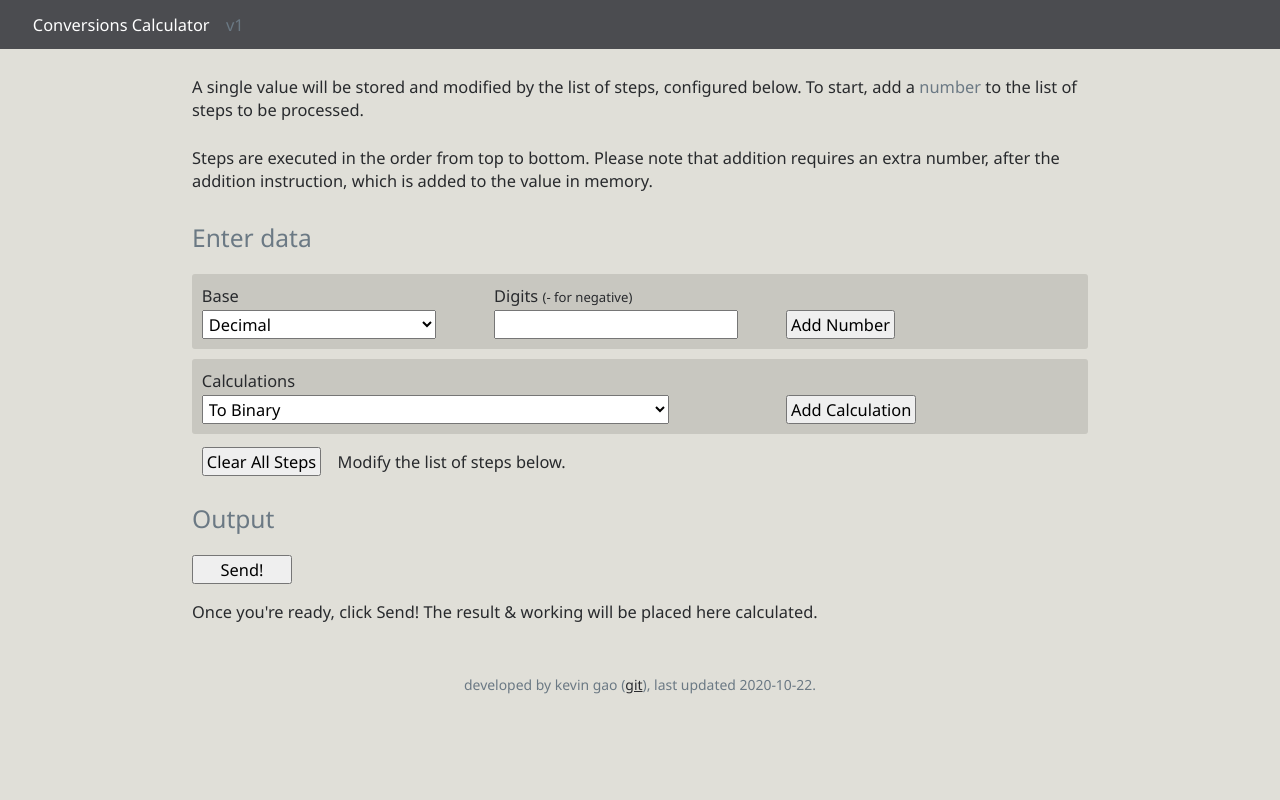
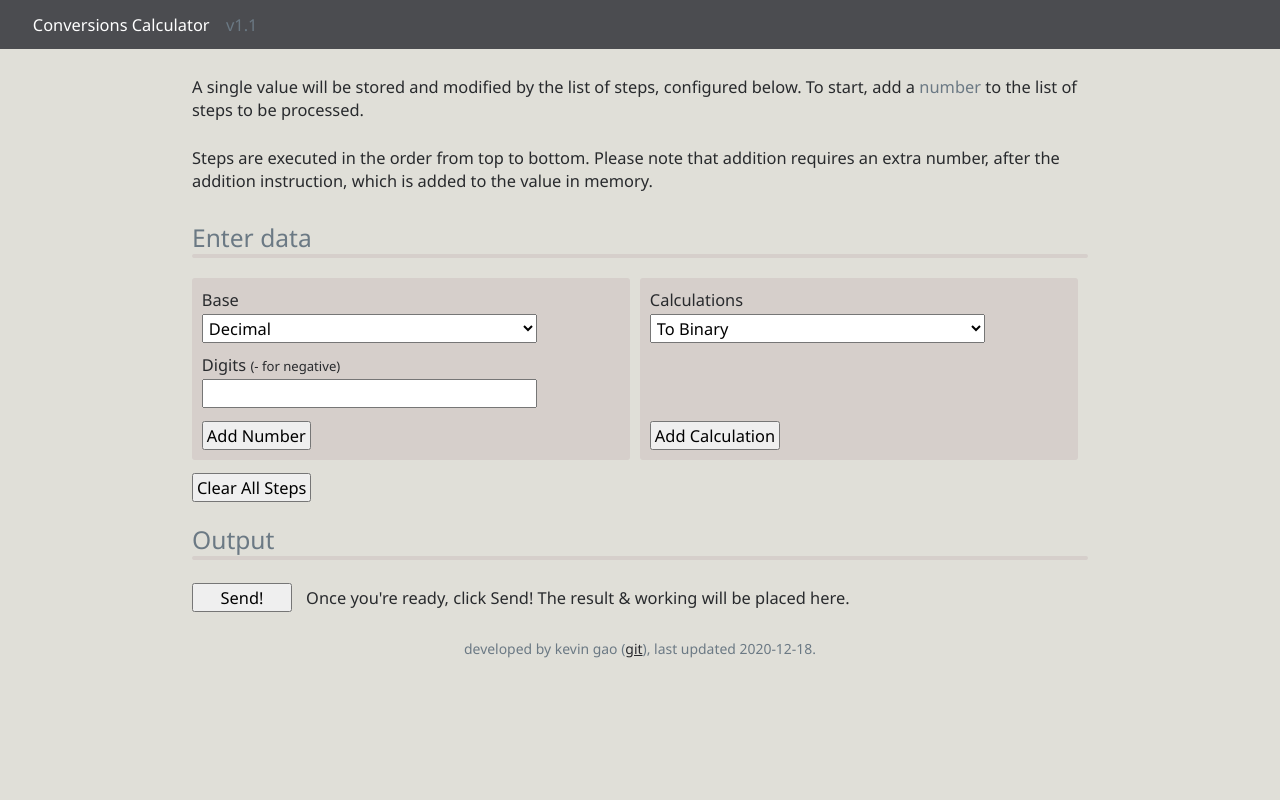
Before and after one commit to ageneric/conversion-calculator, a Flask app: page / in a window 1280 px wide. Run offline with Flask 2, Linux system fonts and the light colour scheme.

Commit message:
Improved layout
Two-column input - so that the step list is more visually linked to the input components. Minor text changes.

```diff
--- a/main.py
+++ b/main.py
@@ -146,8 +146,10 @@ def evaluate_steps(steps):
 
         _step_type = step_type(current_step)
         if _step_type == NEW_NUMBER:
+            # The next step is a number, which is either placed in memory,
+            # or if the last step was addition, added to the number in memory.
             if operation is None:
-                working.log_method('Overwritten stored number', current_step, priority_level=2)
+                working.log_method('Set stored number to', current_step, priority_level=2)
                 memory = current_step
             elif operation == functions[0]:
                 working.log_method('Addition', memory, current_step, priority_level=2)
@@ -172,7 +174,7 @@ def evaluate_steps(steps):
                 x = digit_method_value(memory, f_name)
 
                 representations.append(x)
-                working.log_method('Representation: Result', x, priority_level=1)
+                working.log_method('Result', x, priority_level=1)
 
         # Record any working, if any has been added to the log during this step.
         if working.USE_WORKING and working.current_step:
--- a/static/main.js
+++ b/static/main.js
@@ -1,8 +1,20 @@
 "use strict";
+var calculation_names = {
+  "add": "+",
+  "numerals": "Display as numerals",
+  "value": "Display base 10 value",
+  "pad_to_bytes": "Display as padded bytes",
+  "one_complement": "Display one's complement",
+  "two_complement": "Display two's complement",
+  "sign_and_magnitude": "Display sign and magnitude"
+}
+
 class StepPickerApp extends React.Component {
   constructor(props) {
     super(props);
-    this.state = { items: [], base: '10', numeric: '', calcType: '2' };
+    this.state = {
+      items: [], base: '10', numeric: '', calcType: '2'
+    };
 
     this.submitNumber = this.submitNumber.bind(this);
     this.submitCalc = this.submitCalc.bind(this);
@@ -15,15 +27,19 @@ class StepPickerApp extends React.Component {
   render() {
     // Generated code, read the equivalent in /jsx.
     return React.createElement("div",null,
-      React.createElement("div",{"className":"form"},React.createElement("div",{"className":"flex-item"},React.createElement("label",{"htmlFor":"numeric-base"},"Base"),React.createElement("select",{id:"numeric-base",onChange:this.changeBase,value:this.state.base},React.createElement("option",{value:"2"},"Binary"),React.createElement("option",{value:"8"},"Octal"),React.createElement("option",{value:"10"},"Decimal"),React.createElement("option",{value:"16"},"Hexadecimal"),React.createElement("option",{value:"BCD"},"BCD"))),React.createElement("div",{"className":"flex-item"},React.createElement("label",{id:"numeric-digits"},"Digits ",React.createElement("span",{"className":"note"},"(- for negative)")),React.createElement("input",{type:"text",name:"numeric-digits",onChange:this.changeNumeric,value:this.state.numeric})),React.createElement("div",{"className":"flex-item"},React.createElement("button",{onClick:this.submitNumber},"Add Number"))),
-      React.createElement("div",{"className":"form"},React.createElement("div",{"className":"flex-item-double"},React.createElement("label",{"htmlFor":"calculation"},"Calculations"),React.createElement("select",{id:"calculation",onChange:this.changeCalcType,value:this.state.calcType},React.createElement("option",{value:"2"},"To Binary"),React.createElement("option",{value:"8"},"To Octal"),React.createElement("option",{value:"10"},"To Decimal"),React.createElement("option",{value:"16"},"To Hexadecimal"),React.createElement("option",{value:"BCD"},"To BCD"),React.createElement("option",{value:"add"},"Add Next"),React.createElement("option",{value:"numerals"},"Display Numerals"),React.createElement("option",{value:"value"},"Display Base 10 Value"),React.createElement("option",{value:"pad_to_bytes"},"Display as Bytes"),React.createElement("option",{value:"sign_and_magnitude"},"Display Sign and Mag."),React.createElement("option",{value:"one_complement"},"Display One's Complement"),React.createElement("option",{value:"two_complement"},"Display Two's Complement"))),React.createElement("div",{"className":"flex-item"},React.createElement("button",{onClick:this.submitCalc},"Add Calculation"))),React.createElement("button",{id:"clear",onClick:this.clear},"Clear All Steps"),React.createElement("p",null,"Modify the list of steps below."),
+      React.createElement("div",{id:"add-step-picker"},
+        React.createElement("div",{id:"add-number","class":"step-type"},React.createElement("div",{"class":"form-item"},React.createElement("label",{"for":"numeric-base"},"Base"),React.createElement("select",{id:"numeric-base",onChange:this.changeBase,value:this.state.base},React.createElement("option",{value:"2"},"Binary"),React.createElement("option",{value:"8"},"Octal"),React.createElement("option",{value:"10"},"Decimal"),React.createElement("option",{value:"16"},"Hexadecimal"),React.createElement("option",{value:"BCD"},"BCD"))),React.createElement("div",{"class":"form-item"},React.createElement("label",{id:"numeric-digits"},"Digits ",React.createElement("span",{"class":"note"},"(- for negative)")),React.createElement("input",{type:"text",name:"numeric-digits",onChange:this.changeNumeric,value:this.state.numeric})),React.createElement("div",{"class":"form-item"},React.createElement("button",{name:"submit-number",onClick:this.submitNumber},"Add Number"),React.createElement("label",{"for":"submit-number",id:"submit-number"}))),
+        React.createElement("div",{id:"add-calc","class":"step-type"},React.createElement("div",{"class":"form-item"},React.createElement("label",{"for":"calculation"},"Calculations"),React.createElement("select",{id:"calculation",onChange:this.changeCalcType,value:this.state.calcType},React.createElement("option",{value:"2"},"To Binary"),React.createElement("option",{value:"8"},"To Octal"),React.createElement("option",{value:"10"},"To Decimal"),React.createElement("option",{value:"16"},"To Hexadecimal"),React.createElement("option",{value:"BCD"},"To BCD"),React.createElement("option",{value:"add"},"Add Next"),React.createElement("option",{value:"numerals"},"Display Numerals"),React.createElement("option",{value:"value"},"Display Base 10 Value"),React.createElement("option",{value:"pad_to_bytes"},"Display as Bytes"),React.createElement("option",{value:"sign_and_magnitude"},"Display Sign and Mag."),React.createElement("option",{value:"one_complement"},"Display One's Complement"),React.createElement("option",{value:"two_complement"},"Display Two's Complement"))),React.createElement("div",{"class":"form-item"},React.createElement("button",{name:"submit-calc",onClick:this.submitCalc},"Add Calculation"),React.createElement("label",{"for":"submit-calc",id:"submit-calc"})))),
+      React.createElement("button",{id:"clear",onClick:this.clear},"Clear All Steps"),
       React.createElement(StepList,{items:this.state.items})
     );
   }
 
   // State setters.
   clear(e) {
-    this.setState({ items: [] });
+    if (confirm("Are you sure you want to clear all steps?")) {
+      this.setState({ items: [] });
+    }
   }
   changeBase(e) {
     this.setState({ base: e.target.value });
@@ -40,17 +56,22 @@ class StepPickerApp extends React.Component {
     if (this.state.calcType.length === 0) {
       return;
     }
+    else if (this.state.items.length === 0) {
+      this.state.submitCalcError = "";
+      return;
+    }
+    this.state.submitCalcError = "";
 
     var newItem = {
       type: "calculation",
       calc: this.state.calcType,
       id: Date.now()
     };
-    if (this.state.calcType === "add") {
-      newItem.string = "Add next number"
+    if (this.state.calcType in calculation_names) {
+      newItem.string = calculation_names[this.state.calcType]
     }
     else {
-      newItem.string = "Calculation ( -> " + this.state.calcType + " )"
+      newItem.string = "Convert to base " + this.state.calcType
     }
 
     this.setState((prevState, props) => {
@@ -81,7 +102,7 @@ class StepPickerApp extends React.Component {
 class StepList extends React.Component {
   render() {
     return React.createElement(
-      "ul",
+      "ol",
       null,
       this.props.items.map(item => React.createElement(
         "li",
--- a/static/styles.css
+++ b/static/styles.css
@@ -4,7 +4,7 @@
 
   --bar: #4b4c50;
   --theme-primary: #6b7984;
-  --theme-secondary: #cdc5d9;
+  --theme-secondary: #d6cfcb;
   --background: #e0dfd8;
 
   --text-main: #28292d;
@@ -43,6 +43,16 @@ h2, h3 {
   color: var(--theme-primary);
 }
 
+h2:after {
+  /* display under header. Content field is required. */
+  content: ' ';
+  display: block;
+  border: 2px solid var(--theme-secondary);
+  border-radius: 3px;
+  -webkit-border-radius: 3px;
+  -moz-border-radius: 3px;
+}
+
 a {
   color: var(--text-main);
   transition: background-color linear 0.3s;
@@ -61,6 +71,11 @@ button, input, select, textarea {
 }
 
 input, select {
+  /* set input and select to the same box model */
+  box-sizing: border-box;
+  -moz-box-sizing: border-box;
+  -webkit-box-sizing: border-box;
+  /* ...so that they are the same width when set here */
   width: 80%;
 }
 
@@ -69,26 +84,54 @@ input, button {
 }
 
 ol, ul {
-  border-left: 5px solid #cdc5d9;
+  margin-right: 0.6em;
+  border-left: 5px solid var(--theme-secondary);
   background-color: #f1f1f1;
   border-radius: 3px;
+  -webkit-border-radius: 3px;
+  -moz-border-radius: 3px;
+}
+li:first-child {
+  padding-top: 0.5rem;
+}
+li:last-child {
+  padding-bottom: 0.5rem;
 }
 
-#clear {
-  float: left;
-  margin-left: 0.6em;
-  margin-right: 1em;
+#submit {
+  display: inline;
+  margin-right: 0.6em;
 }
 
-.form {
+#add-step-picker {
   display: -ms-flexbox;
   display: -webkit-flex;
   display: -moz-box;
   display: flex;
+  flex-direction: row;
+  flex-wrap: wrap;
+}
+
+.step-type {
+  display: inherit;
+  flex-direction: column;
+  flex: 1;
+  min-width: 17.2em;
   padding: 0.6em 0.6em;
+  margin-right: 0.6em;
   margin-bottom: 0.6em;
-  background-color: #c8c7c0;
+  background-color: var(--theme-secondary);
   border-radius: 3px;
+  -webkit-border-radius: 3px;
+  -moz-border-radius: 3px;
+}
+
+.form-item {
+  margin-bottom: 0.6em;
+}
+.form-item:last-child {
+  margin-top: auto;
+  margin-bottom: 0;
 }
 
 .highlight {
@@ -116,15 +159,6 @@ ol, ul {
   padding-left: 1em;
 }
 
-.flex-item {
-  flex: 1;
-  align-self: flex-end;
-}
-
-.flex-item-double {
-  flex: 2;
-}
-
 li.step {
   padding-left: 2em;
 }
@@ -139,13 +173,12 @@ li.working-header {
 }
 
 li.working-legend {
-  list-style: circle;
-  padding-left: 2em;
-  padding-top: 0.2em;
+  padding-left: 2rem;
 }
 
 li.working {
-  font-size: 0.85rem;
+  list-style: circle;
+  font-size: 0.85em;
   padding-left: 2rem;
 }
 
--- a/static/submit.js
+++ b/static/submit.js
@@ -1,5 +1,5 @@
 "use strict";
-class WorkingList extends React.Component {
+class WorkingListApp extends React.Component {
   constructor(props) {
     super(props);
     this.state = {items: props.items};
@@ -69,6 +69,6 @@ function submit() {
 }
 
 var workingDisplay = ReactDOM.render(
-  React.createElement(WorkingList, {items: []}),
+  React.createElement(WorkingListApp, {items: []}),
   document.getElementById("working")
 );
--- a/templates/index.html
+++ b/templates/index.html
@@ -7,7 +7,7 @@
 </head>
 <body>
   <div id="top" class="bar">
-    <div class="bar-item">Conversions Calculator</div><div class="bar-item highlight">v1</div>
+    <div class="bar-item">Conversions Calculator</div><div class="bar-item highlight">v1.1</div>
   </div>
   <div class="text">
     <p>A single value will be stored and modified by the list of steps, configured below.
@@ -20,11 +20,12 @@
     <h2>Output</h2>
     <div id="output">
       <button id="submit" onclick="submit()">Send!</button>
-      <p id="final">Once you're ready, click Send! The result & working will be placed here calculated.</p>
+      <span id="final">Once you're ready, click Send! The result & working will be placed here.</span>
       <div id="working"></div>
     </div>
   </div>
-  <p id="footer-text">developed by kevin gao (<a href="https://github.com/ageneric/conversion-calculator/">git</a>), last updated 2020-10-22.</p>
+  <p id="footer-text">developed by kevin gao (<a href="https://github.com/ageneric/conversion-calculator/">git</a>),
+    last updated 2020-12-18.</p>
 </body>
 
 <!-- js -->
--- a/working.py
+++ b/working.py
@@ -14,6 +14,7 @@ current_step = []
 id_counter = count(0)
 
 def clear():
+    """Clear the log file (if logging is enabled)."""
     if LOG_WORKING:
         try:
             with open(log_directory, 'w'):
@@ -23,6 +24,8 @@ def clear():
 (writes to {log_directory}). Alternatively, disable logging: LOG_WORKING = False.')
 
 def log_method(message, *args, priority_level=-1):
+    """Log a working step, which can be emphasised
+    by setting a priority level (0 - 2), 2 is highest."""
     if not USE_WORKING:
         return
 
```
Also changed, not shown: digit.py (+13 -12 lines), jsx/jsx-component.html (+19 -17 lines), jsx/jsx-component.jsx (+13 -10 lines).
